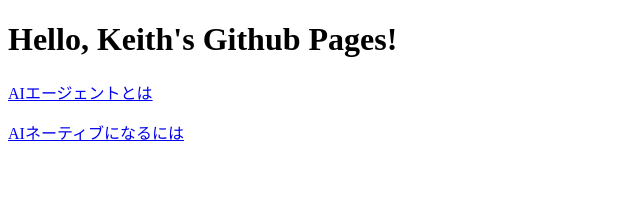
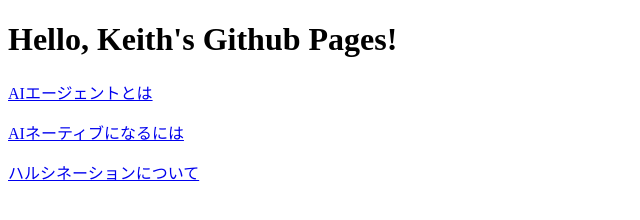
Before and after one commit to KeithCCC/blog, a website: page index.html in a window 1280 px wide. Shown: the whole page, without its empty margins (0-640 px from the left). Drawn offline with Linux system fonts and the light colour scheme.

Commit message:
hallucination index

```diff
--- a/index.html
+++ b/index.html
@@ -4,5 +4,6 @@
     <h1>Hello, Keith's Github Pages!</h1>
     <p><a href="BlogAiAgent.html">AIエージェントとは</a></p>
     <p><a href="ainative.html">AIネーティブになるには</a></p>
+    <p><a href="ahallucination.html">ハルシネーションについて</a></p>
   </body>
 </html>
```
